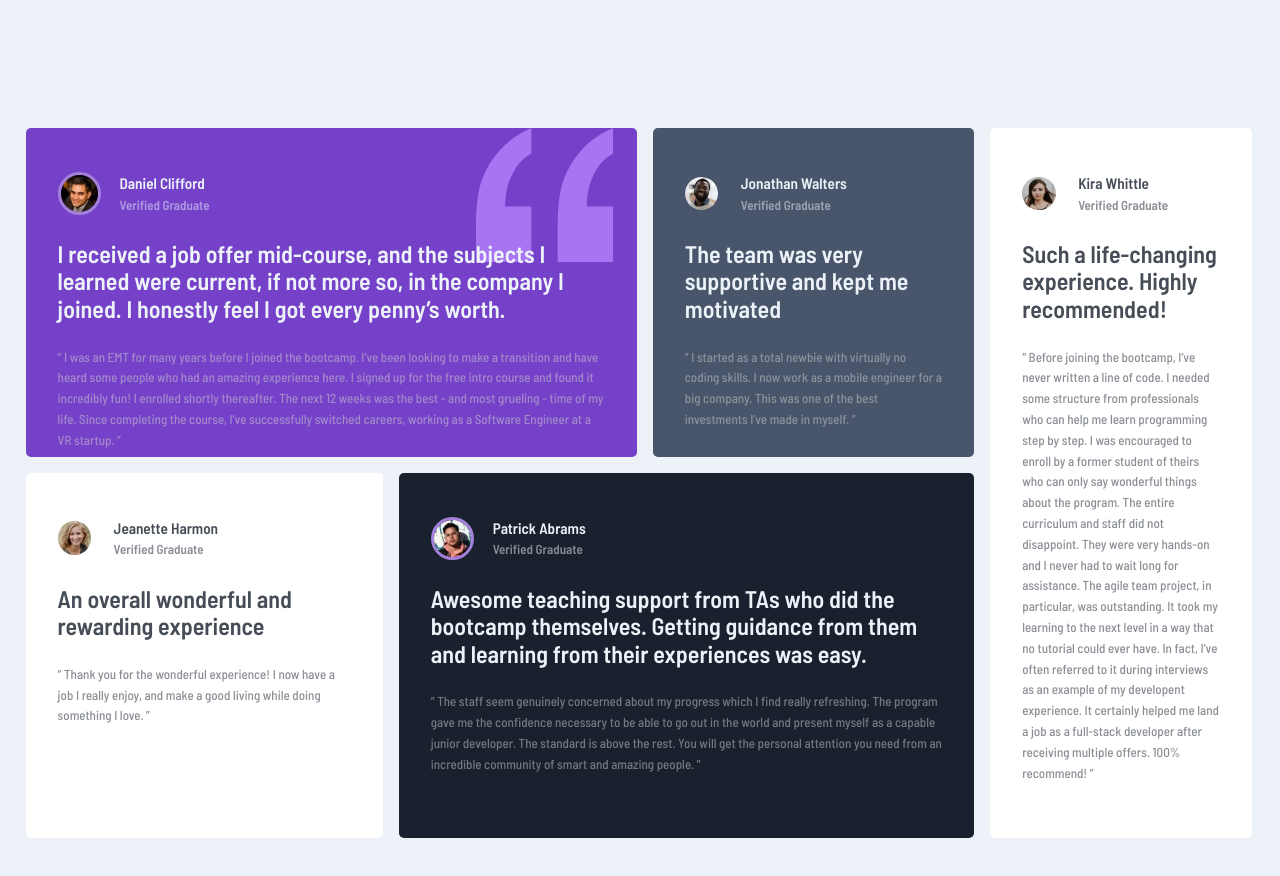
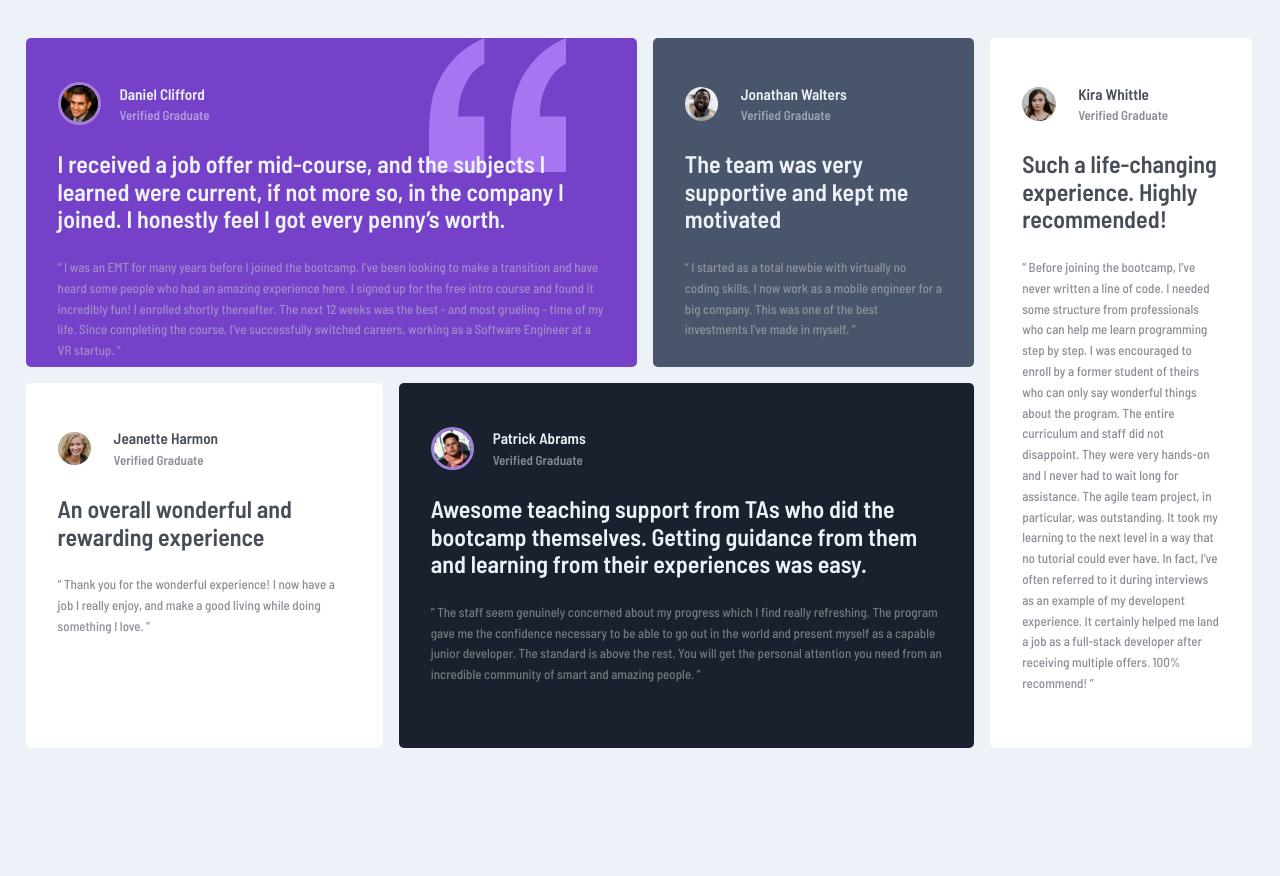
Before and after one commit to Gabrieldev-web-coder/Testimonial-grid, a plain HTML site: page index.html in a window 1280 px wide. After the commit the page ends 807 px from the top, so only its background shows below. Drawn offline with Linux system fonts and the light colour scheme.

Commit message:
fix some things

```diff
--- a/styles.scss
+++ b/styles.scss
@@ -82,7 +82,7 @@ body{
 
 @media screen and (min-width:1024px){
     #TMG{
-        margin: 10% 5% 10% 2%;
+        margin: 3% 5% 3% 2%;
         column-gap: 1rem;
         grid-template-rows: 45% 50%;
         grid-template-columns: 30% 20% 27% 22%;
@@ -90,7 +90,7 @@ body{
         "dani dani jona kira"
         "jean patr patr kira";
 
-        #TMG__article-daniel{grid-area: dani;}
+        #TMG__article-daniel{grid-area: dani; background-position: top right 15%;}
         #TMG__article-jonathan{grid-area: jona;}
         #TMG__article-jeanette{grid-area: jean;}
         #TMG__article-patrick{grid-area:patr;}
```
Also changed, not shown: styles.css, 1 other file.
